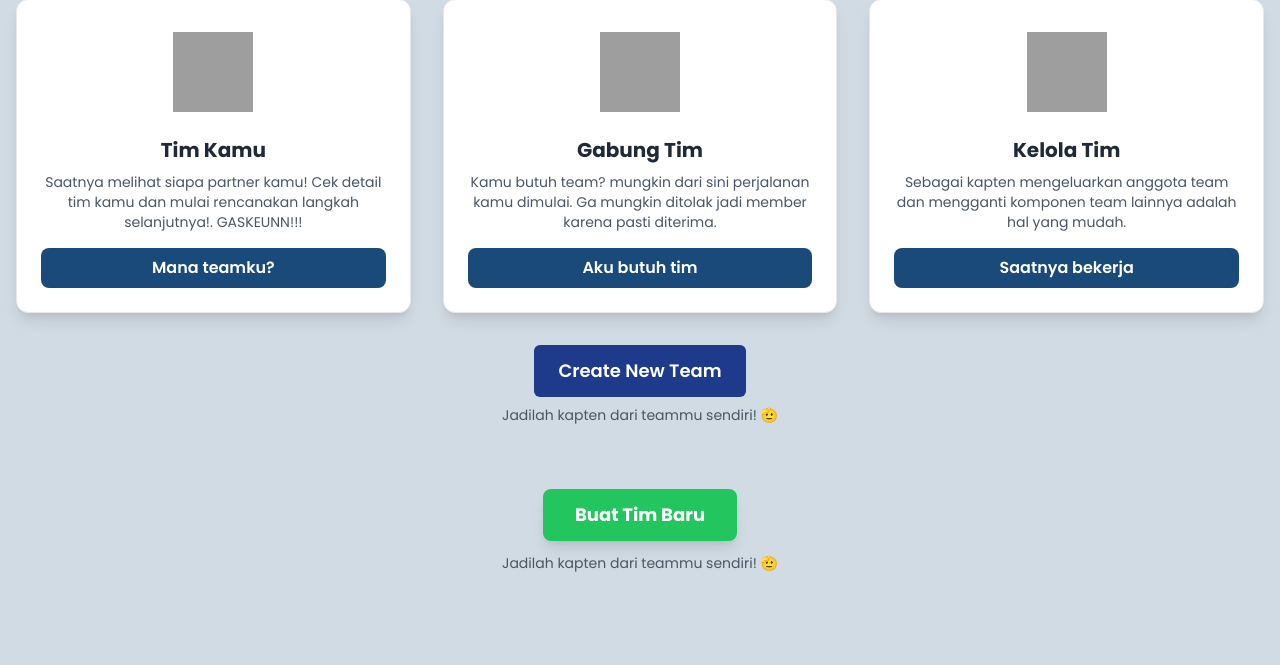
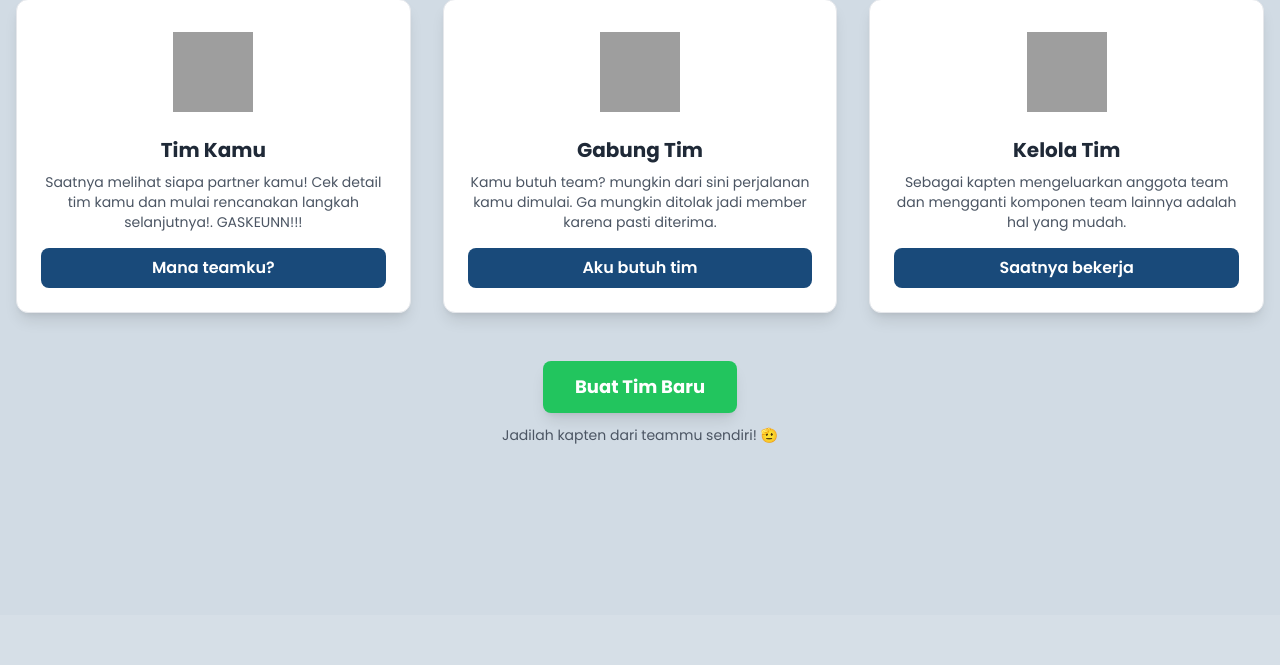
Before and after one commit to pbp-d12/turnamenku, a Django app: page /teams/ in a window 1280 px wide. Shown: the part 185-850 px from the top of the page. After the commit the page ends 629 px from the top, so only its background shows below. Run offline with Django 5.2, Linux system fonts and the light colour scheme; some libraries are stand-ins or nearby versions; grey boxes are pictures that could not be loaded.

Commit message:
bug fixing in teams

```diff
--- a/main/templates/main/profile.html
+++ b/main/templates/main/profile.html
@@ -49,10 +49,8 @@
                 <img src="{{ team.logo.url }}" alt="Logo {{ team.name }}"
                     class="w-10 h-10 rounded-full object-cover border border-gray-200">
                 {% else %}
-                <span
-                    class="flex items-center justify-center w-10 h-10 rounded-full bg-gray-300 text-gray-600 font-semibold">
-                    {{ team.name|slice:":1"|upper }} {# Ambil huruf pertama #}
-                </span>
+                <img src="https://img.icons8.com/?size=100&id=uMMzE4KzgxCO&format=png&color=000000"
+                    alt="Logo {{ team.name }}" class="w-10 h-10 rounded-full object-cover border border-gray-200">
                 {% endif %}
                 <span class="font-medium text-gray-700">{{ team.name }}</span>
             </li>
--- a/teams/templates/meet_teams.html
+++ b/teams/templates/meet_teams.html
@@ -172,28 +172,6 @@
       if (typeof showToast === 'function') showToast("Gagal memuat detail tim.", "error");
     }
   }
-}
-
-async function leaveTeamConfirm(teamId, teamName) {
-  const modal = document.getElementById("team-detail-modal");
-  if (!modal) return;
-
-  modal.innerHTML += `
-    <div id="leave-confirm-overlay" style="
-      position:absolute; inset:0;
-      background:rgba(0,0,0,0.7);
-      display:flex; align-items:center; justify-content:center;
-      z-index:10000;
-    ">
-      <div style="background:white; padding:24px; border-radius:12px; text-align:center;">
-        <p>Are you sure you want to leave <strong>${teamName}</strong>?</p>
-        <div style="margin-top:16px;">
-          <button id="confirmLeaveYes" style="background:#f44336; color:white; border:none; padding:8px 16px; border-radius:6px; margin-right:8px; cursor:pointer;">Yes</button>
-          <button id="confirmLeaveNo" style="background:#ccc; border:none; padding:8px 16px; border-radius:6px; cursor:pointer;">Cancel</button>
-        </div>
-      </div>
-    </div>
-  `;
 
   document.addEventListener('DOMContentLoaded', () => {
     const modal = document.getElementById("modal-meet-detail");
--- a/teams/templates/teams.html
+++ b/teams/templates/teams.html
@@ -60,14 +60,6 @@
       </button>
     </div>
   </div>
-  <div class="flex flex-col items-center justify-center mt-8 mb-16">
-    <button onclick="openModal('modal-create-team')" class="action-btn btn-primary px-6 py-3 text-lg font-semibold">
-      Create New Team
-    </button>
-    <p class="text-gray-600 text-sm mt-2">
-      Jadilah kapten dari teammu sendiri! 🫡
-    </p>
-  </div>
 
   <div class="flex flex-col items-center justify-center mt-12 mb-16">
     <button onclick="openModal('modal-create-team')"
@@ -120,7 +112,6 @@
       }
     }
   }
-}
 
   // Fungsi global untuk menutup modal
   function closeModal(modalId) {
```
